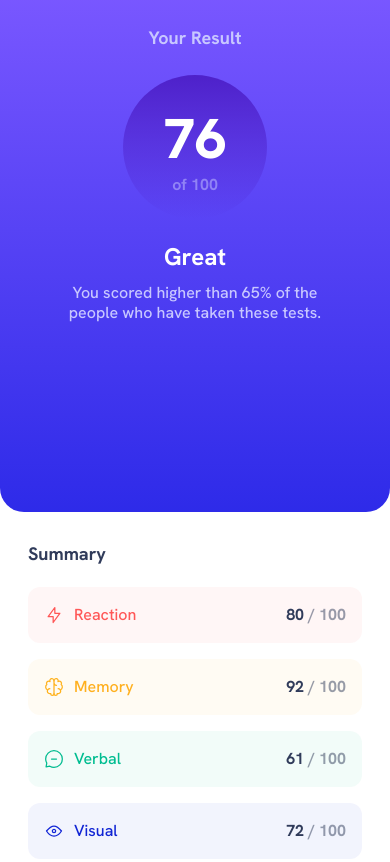
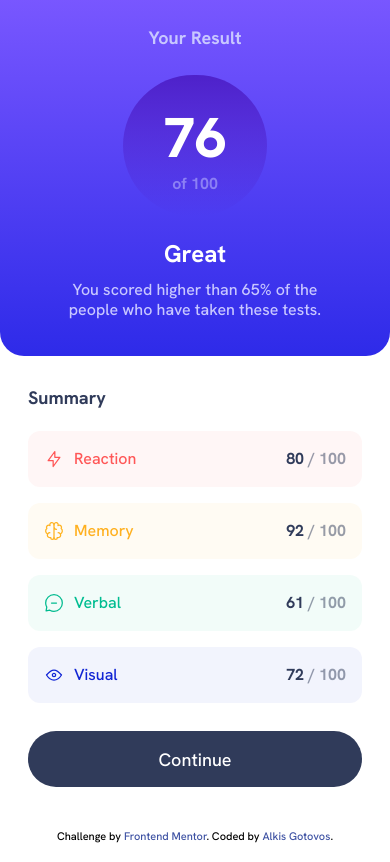
Before and after one commit to 3lectrologos/FM-results-summary-component, a plain HTML site: page index.html in a window 390 px wide. Shown: the top 862 px of the page. Drawn offline with Linux system fonts and the light colour scheme.

Commit message:
Some more fixes with responsive layout

```diff
--- a/index.html
+++ b/index.html
@@ -25,7 +25,7 @@
 <div class="flex flex-col w-screen h-screen">
   <div class="flex flex-col h-fit grow sm:justify-center">
     <div class="flex flex-col flex-wrap w-full mx-auto bg-white sm:flex-row sm:max-w-[46rem] sm:rounded-3xl sm:shadow-2xl sm:shadow-lightroyalblue/20">
-      <div class="flex flex-col h-[32rem] gap-y-1 text-center bg-gradient-to-b from-lightslateblue to-lightroyalblue px-14 pb-9 pt-6 rounded-b-3xl sm:w-1/2 sm:rounded-t-3xl sm:gap-y-3 sm:pt-10 sm:pb-14">
+      <div class="flex flex-col h-[22.25rem] gap-y-1 text-center bg-gradient-to-b from-lightslateblue to-lightroyalblue px-14 pb-9 pt-6 rounded-b-3xl sm:w-1/2 sm:h-[32rem] sm:rounded-t-3xl sm:gap-y-3 sm:pt-10 sm:pb-14">
         <div class="text-lightlavender text-base font-bold mb-5 sm:text-md">Your Result</div>
         <div class="flex flex-col justify-center self-center w-36 h-36 rounded-full bg-gradient-to-b from-violetblue to-persianblue mb-4 sm:w-[12.5rem] sm:h-[12.5rem]">
           <div class="text-white text-plg font-extrabold sm:text-xl sm:-mt-2">76</div>
@@ -35,7 +35,7 @@
         <div class="text-lightlavender text-sm leading-tight font-medium sm:text-base">You scored higher than 65% of the people who have taken these tests.</div>
       </div>
 
-      <div class="flex flex-col h-[32rem] p-7 sm:w-1/2 sm:p-10">
+      <div class="flex flex-col p-7 sm:w-1/2 sm:h-[32rem] sm:p-10">
         <div class="text-darkgrayblue text-base font-bold mb-5 sm:text-md sm:mb-7">Summary</div>
 
         <div class="flex flex-col gap-y-4 mb-7 sm:mb-10">
```
Also changed, not shown: output.css.
